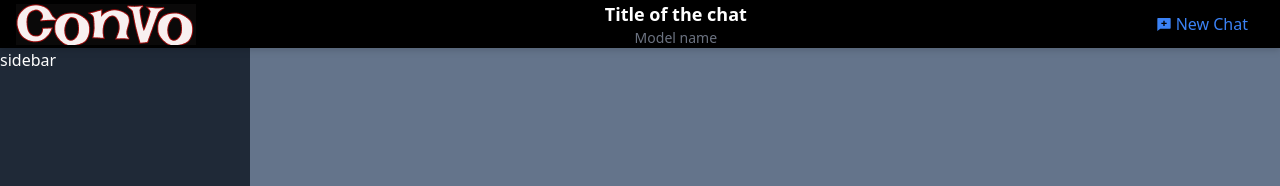
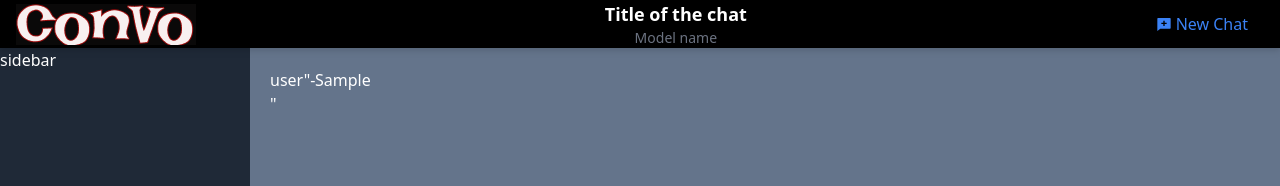
Before and after one commit to gelftheshot/convo, a Next.js app: page / in a window 1280 px wide. Both pictures are taken after typing "Sample" into the empty fields and a click on the button "Send". Shown: the top 186 px of the page. Built offline with nearby package versions, Linux system fonts and the light colour scheme; no server answers.

Commit message:
classifying the message send by me and by teh ai assistance

```diff
--- a/components/chat.jsx
+++ b/components/chat.jsx
@@ -3,9 +3,12 @@ import { useState, useRef, useEffect } from "react";
 import { MdOutlineSettingsVoice } from "react-icons/md";
 import { IoIosAttach } from "react-icons/io";
 import { useCompletion } from 'ai/react';
+import { v4 as uuidv4 } from 'uuid';
+import Message from "./message";
 
 const Chat = () => {
   const [message, setMessage] = useState("");
+  const [newChatMessage, setNewChatMessage] = useState([]);
   const textareaRef = useRef(null);
   const { completion, complete } = useCompletion({
     api: '/api/completion',
@@ -15,7 +18,6 @@ const Chat = () => {
       textareaRef.current.style.height = "auto";
       const newHeight = Math.min(textareaRef.current.scrollHeight, 150); // Max height of 150px
       textareaRef.current.style.height = newHeight + "px";
-
       // Adjust border radius based on height
       const borderRadius = newHeight > 40 ? "1rem" : "9999px";
       textareaRef.current.style.borderRadius = borderRadius;
@@ -25,7 +27,14 @@ const Chat = () => {
 
   const handleSubmit = async (e) => {
     e.preventDefault();
-    console.log("Submitted message:", message);
+    setNewChatMessage((prev) => {
+      const newMessage = [...prev, {
+        _id: uuidv4(),
+        text: message,
+        role: "user"
+      }]
+      return newMessage;
+    })
     try {
       await complete(message);
     } catch (error) {
@@ -33,11 +42,15 @@ const Chat = () => {
     }
   };
 
-
   return (
     <div className="text-white flex flex-col h-screen">
       <div className="bg-slate-500 flex-1">
-      {completion}
+      {newChatMessage.map(message => (
+        <Message key={message._id} role={message.role} content={message.text} />
+      ))}
+      {!!completion && (
+        <Message role="assistant" content={completion} />
+      )}
       </div>
       <footer className="bg-red-500 p-12">
         <form onSubmit={handleSubmit} className="max-w-3xl mx-auto">
--- /dev/null
+++ b/components/message.jsx
@@ -0,0 +1,12 @@
+import React from 'react'
+
+const Message = ({ role, content }) => {
+  return (
+    <div className='grid grid-cols-[25px_1fr] gap-5 p-5'>
+        <div>{role}"-"</div>
+        <div>{content}</div>
+    </div>
+  )
+}
+
+export default Message
```
